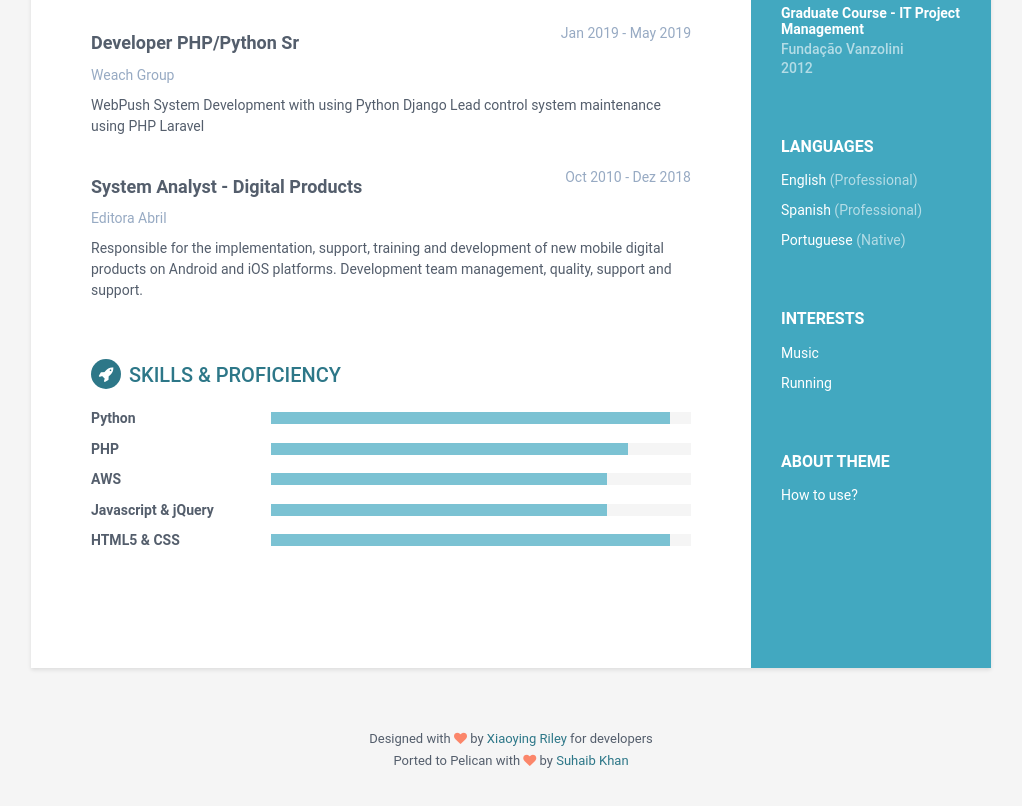
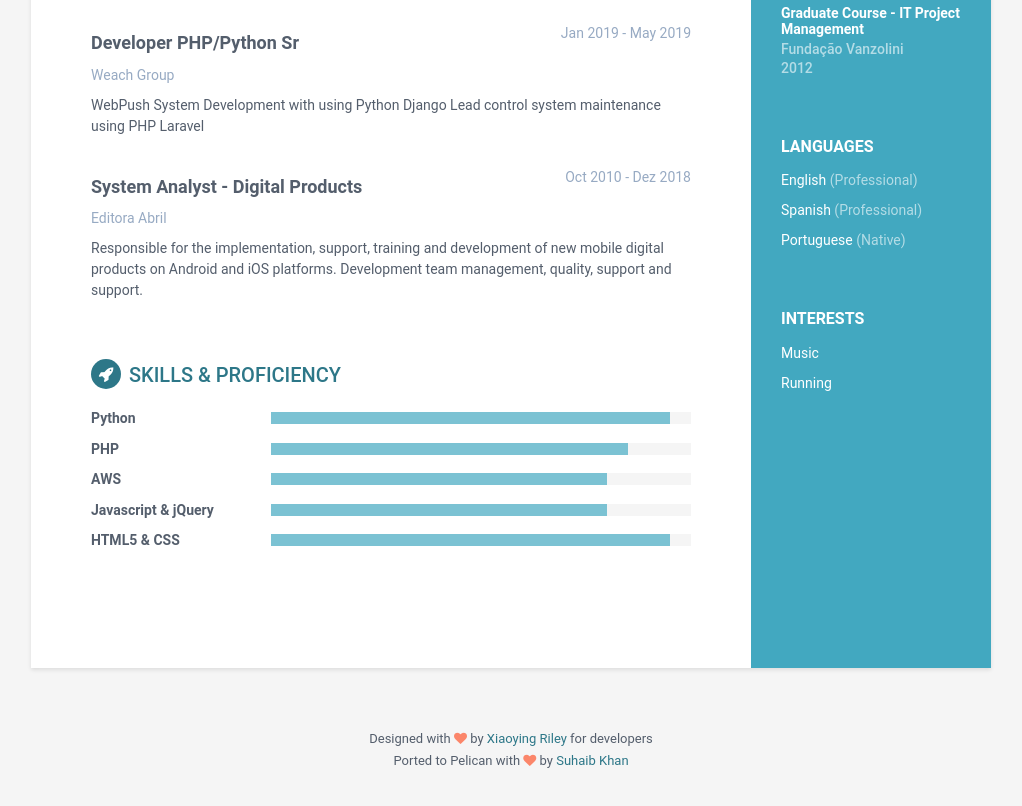
Before and after one commit to ilitotor/ilitotor.github.io, a plain HTML site: page index.html in a window 1280 px wide. Shown: the part 745-1551 px from the top of the page, without its empty margins (129-1151 px from the left). Drawn offline with Linux system fonts and the light colour scheme.

Commit message:
remove how to use

```diff
--- a/index.html
+++ b/index.html
@@ -81,12 +81,7 @@
 		   <li>Running</li>
 	</ul>
 </div><!--//interests-->
-<div class="remove-container container-block">
-<h2 class="container-block-title">About Theme</h2>
-<ul class="list-unstyled interests-list">
-<a target="_blank" href="https://www.youtube.com/watch?v=Jnmj1dXDbNk"><li>How to use?</li></a>
-</ul>
-</div><!--//About-->
+
 </div><!--//sidebar-wrapper-->    <div class="main-wrapper">
 
 <section class="section summary-section">
```
